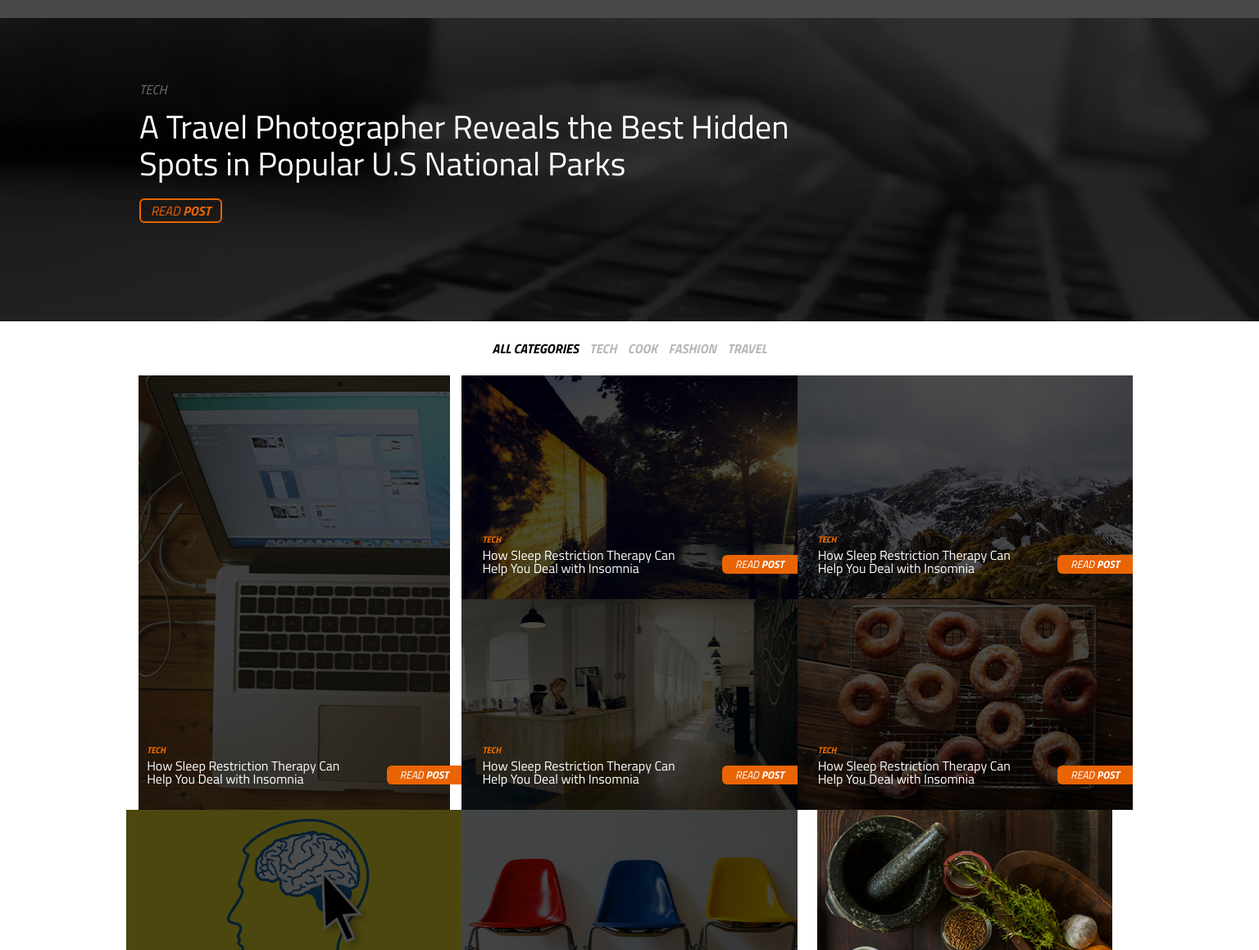
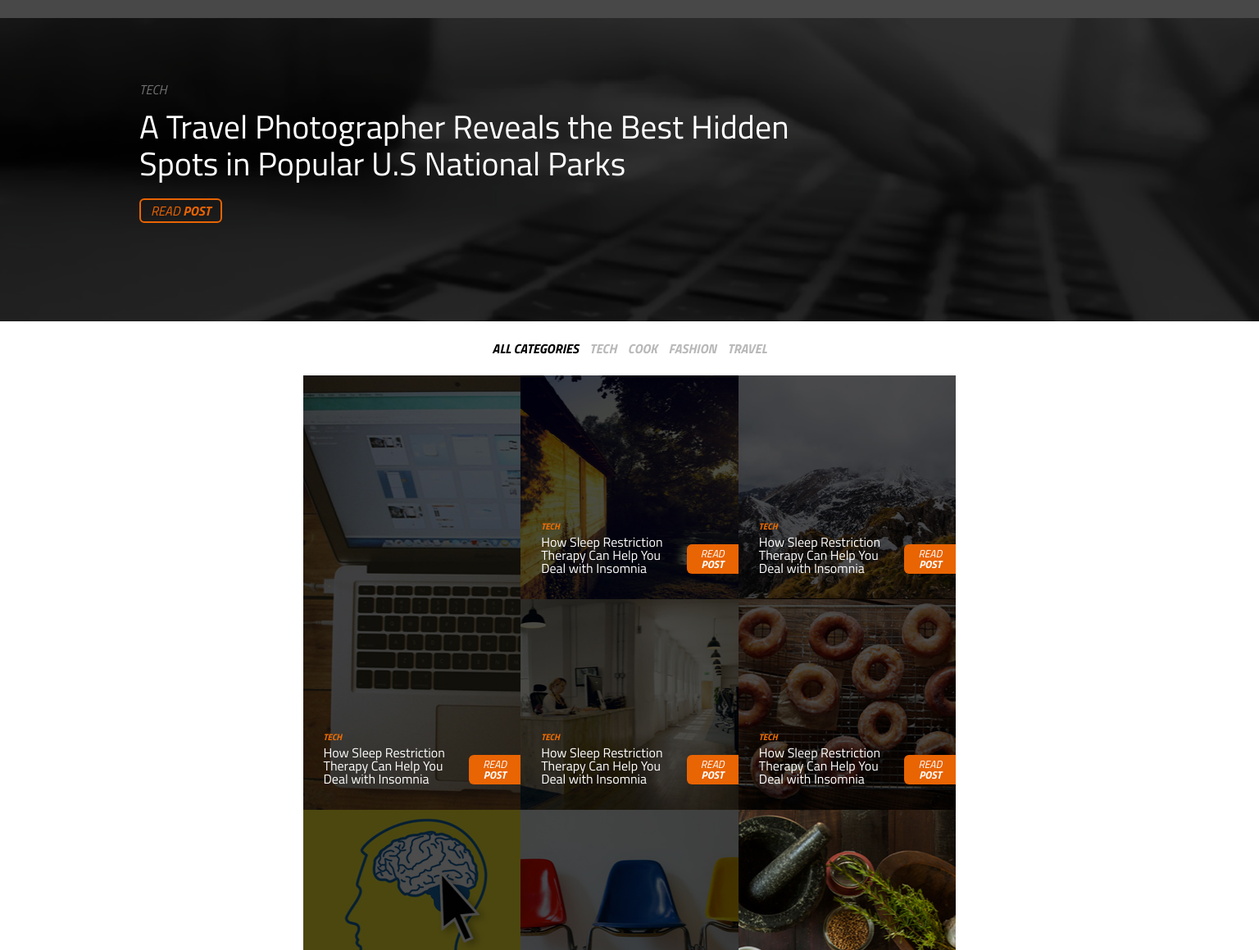
Before and after one commit to ceciliafranklin/desafio-stone, a website: page app/index.html in a window 1536 px wide. Shown: the part 88-1247 px from the top of the page at 82% size. Drawn offline with Linux system fonts and the light colour scheme.

Commit message:
Ajuste colunas

```diff
--- a/app/scss/estilo.scss
+++ b/app/scss/estilo.scss
@@ -602,6 +602,13 @@ header {
     }
 }
 
+@media (min-width: 1380px) {
+    .column {
+        padding: 0;
+        width: 18.5% !important;
+    }
+}
+
 /*
     Menu Responsive Classes
 */
```
Also changed, not shown: app/css/estilo.css.
